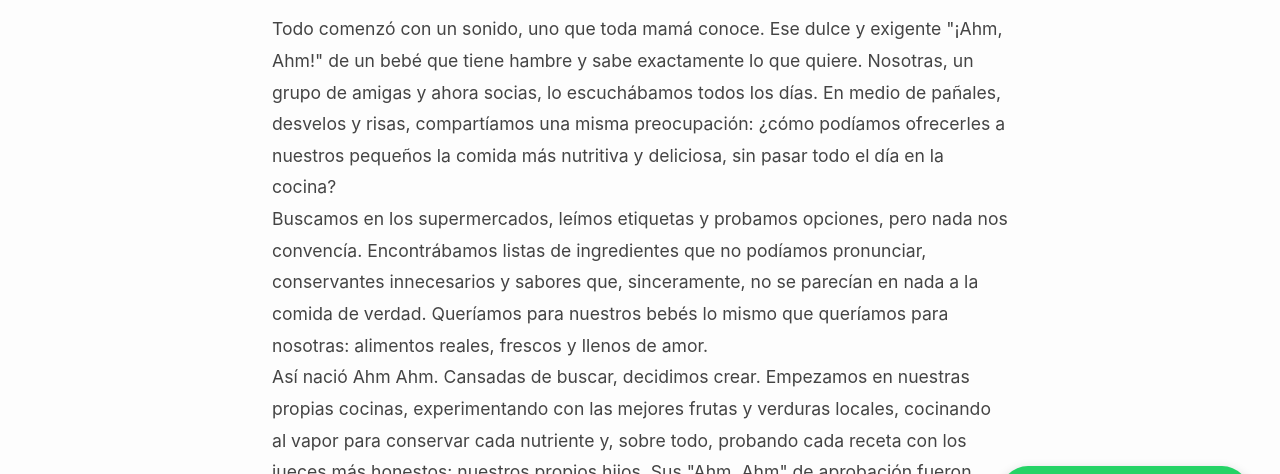
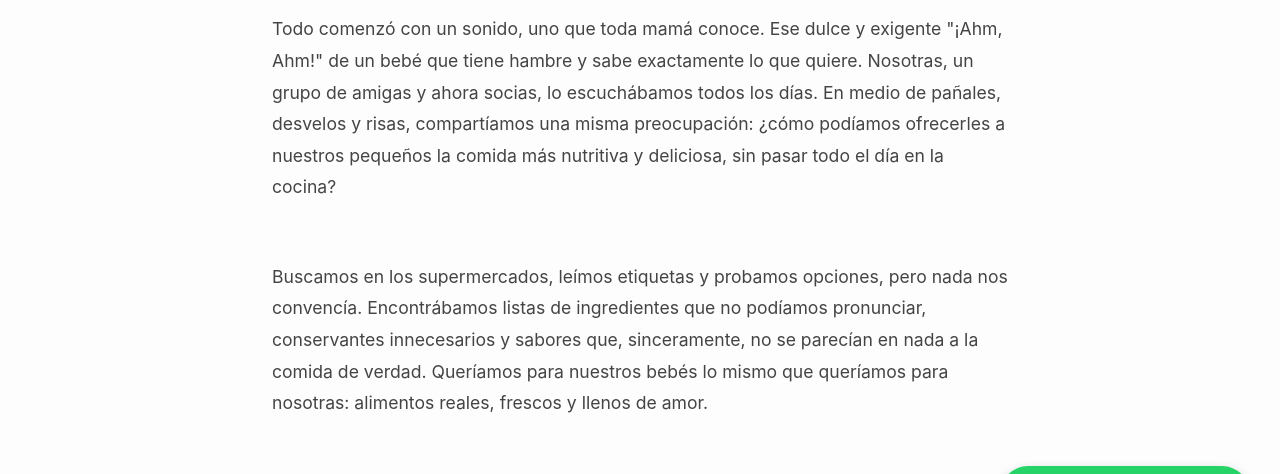
Before and after one commit to darevalog96/ahm-ahm-website, a plain HTML site: page about.html in a window 1280 px wide. Shown: the part 248-722 px from the top of the page. Drawn offline with Linux system fonts and the light colour scheme.

Commit message:
Add files via upload

```diff
--- a/about.html
+++ b/about.html
@@ -23,11 +23,11 @@
         <div class="content-page">
             <h2>Nuestra Historia</h2>
             <p>
-                Todo comenzó con un sonido, uno que toda mamá conoce. Ese dulce y exigente "¡Ahm, Ahm!" de un bebé que tiene hambre y sabe exactamente lo que quiere. Nosotras, un grupo de amigas y ahora socias, lo escuchábamos todos los días. En medio de pañales, desvelos y risas, compartíamos una misma preocupación: ¿cómo podíamos ofrecerles a nuestros pequeños la comida más nutritiva y deliciosa, sin pasar todo el día en la cocina?</p>
+                Todo comenzó con un sonido, uno que toda mamá conoce. Ese dulce y exigente "¡Ahm, Ahm!" de un bebé que tiene hambre y sabe exactamente lo que quiere. Nosotras, un grupo de amigas y ahora socias, lo escuchábamos todos los días. En medio de pañales, desvelos y risas, compartíamos una misma preocupación: ¿cómo podíamos ofrecerles a nuestros pequeños la comida más nutritiva y deliciosa, sin pasar todo el día en la cocina?</p><br><br>
 <p>
-Buscamos en los supermercados, leímos etiquetas y probamos opciones, pero nada nos convencía. Encontrábamos listas de ingredientes que no podíamos pronunciar, conservantes innecesarios y sabores que, sinceramente, no se parecían en nada a la comida de verdad. Queríamos para nuestros bebés lo mismo que queríamos para nosotras: alimentos reales, frescos y llenos de amor.</p>
+Buscamos en los supermercados, leímos etiquetas y probamos opciones, pero nada nos convencía. Encontrábamos listas de ingredientes que no podíamos pronunciar, conservantes innecesarios y sabores que, sinceramente, no se parecían en nada a la comida de verdad. Queríamos para nuestros bebés lo mismo que queríamos para nosotras: alimentos reales, frescos y llenos de amor.</p><br><br>
 <p>
-Así nació Ahm Ahm. Cansadas de buscar, decidimos crear. Empezamos en nuestras propias cocinas, experimentando con las mejores frutas y verduras locales, cocinando al vapor para conservar cada nutriente y, sobre todo, probando cada receta con los jueces más honestos: nuestros propios hijos. Sus "Ahm, Ahm" de aprobación fueron nuestra señal para seguir adelante.</p>
+Así nació Ahm Ahm. Cansadas de buscar, decidimos crear. Empezamos en nuestras propias cocinas, experimentando con las mejores frutas y verduras locales, cocinando al vapor para conservar cada nutriente y, sobre todo, probando cada receta con los jueces más honestos: nuestros propios hijos. Sus "Ahm, Ahm" de aprobación fueron nuestra señal para seguir adelante.</p><br><br>
 <p>
 Ahm Ahm es más que una empresa; es el resultado de nuestra experiencia como madres. Entendemos el deseo de dar lo mejor, la falta de tiempo y la confianza que se deposita en cada cucharada. Por eso, cada uno de nuestros productos es exactamente lo que nosotras daríamos a nuestros hijos: puro, simple y hecho con el corazón.
             </p>
```
